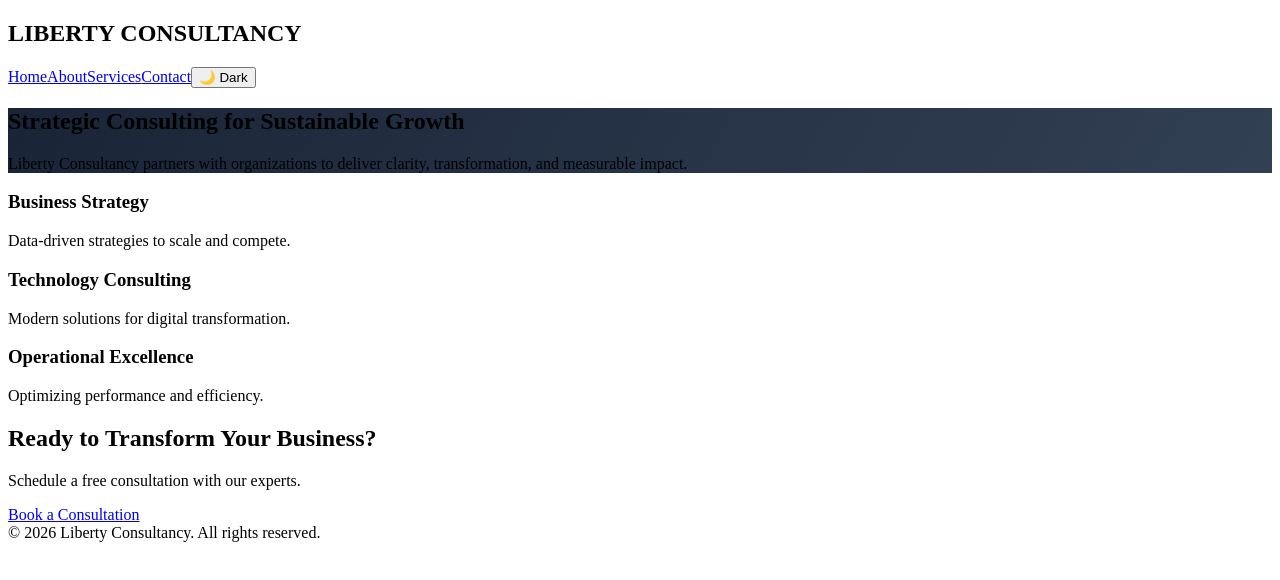
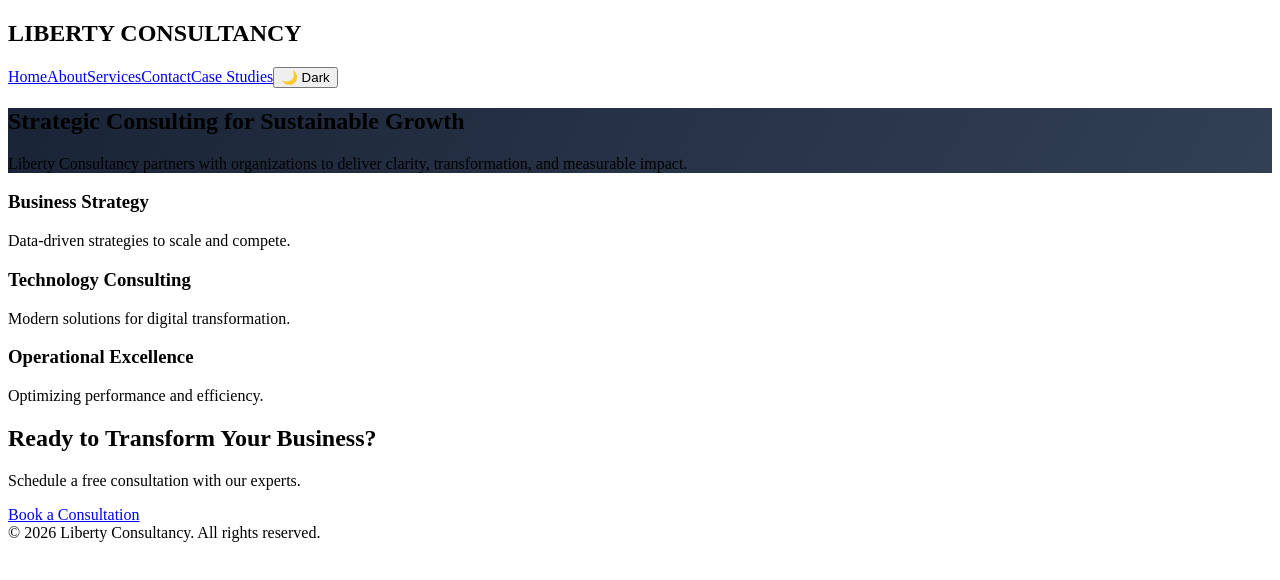
Before and after one commit to neiljohnson1306/liberty, a React (Vite) app: page / in a window 1280 px wide. Shown: the top 580 px of the page. Built offline with nearby package versions, Linux system fonts and the light colour scheme.

Commit message:
Update Navbar.jsx

```diff
--- a/src/components/Navbar.jsx
+++ b/src/components/Navbar.jsx
@@ -16,6 +16,8 @@ export default function Navbar() {
           <Link to="/contact" className="text-accent font-semibold">
             Contact
           </Link>
+          <Link to="/case-studies">Case Studies</Link>
+
 
           <button
             onClick={() => setTheme(theme === "dark" ? "light" : "dark")}
```
